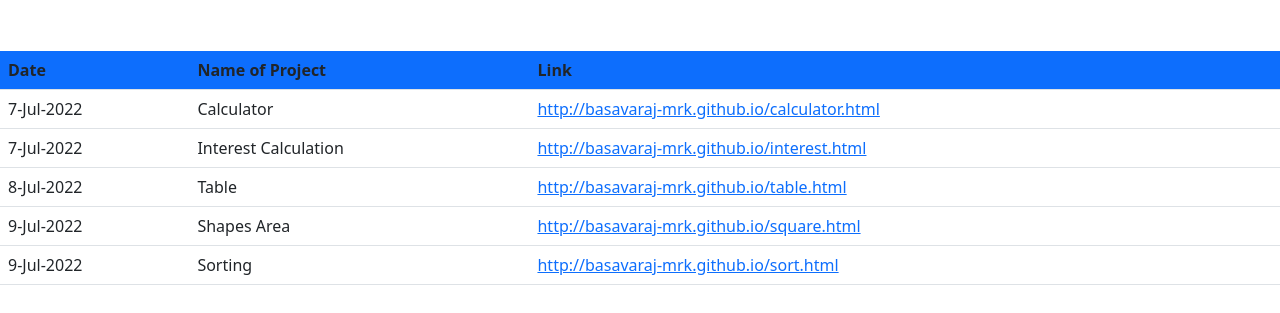
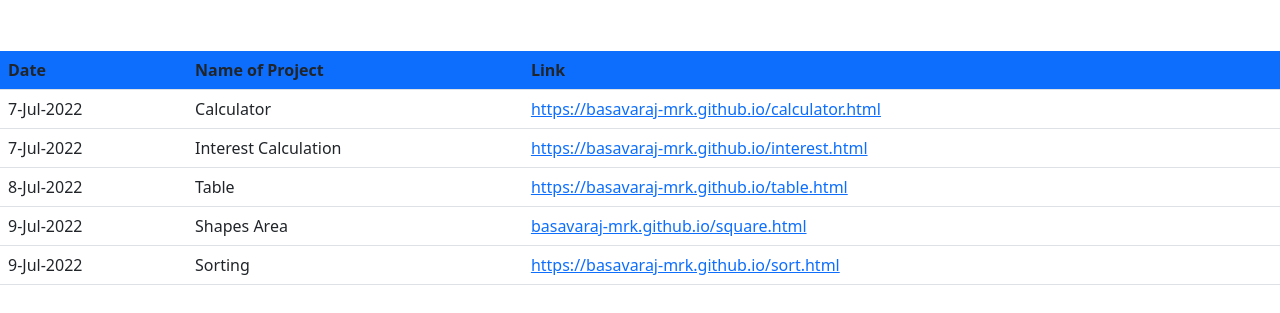
Before and after one commit to basavaraj-mrk/basavaraj-mrk, a plain HTML site: page index.html in a window 1280 px wide. Shown: the part 53-366 px from the top of the page. Drawn offline with nearby package versions, Linux system fonts and the light colour scheme.

Commit message:
Updated 11july

```diff
--- a/index.html
+++ b/index.html
@@ -14,11 +14,11 @@
 			</thead>
 
 			<tbody>
-			<tr><td>7-Jul-2022</td><td>Calculator</td><td><a href="http://basavaraj-mrk.github.io/calculator.html">http://basavaraj-mrk.github.io/calculator.html</a></td></tr>
-			<tr><td>7-Jul-2022</td><td>Interest Calculation</td><td><a href="http://basavaraj-mrk.github.io/interest.html">http://basavaraj-mrk.github.io/interest.html</a></td></tr>
-			<tr><td>8-Jul-2022</td><td>Table</td><td><a href="http://basavaraj-mrk.github.io/table.html">http://basavaraj-mrk.github.io/table.html</a></td></tr>
-			<tr><td>9-Jul-2022</td><td>Shapes Area</td><td><a href="http://basavaraj-mrk.github.io/square.html">http://basavaraj-mrk.github.io/square.html</a></td></tr>
-			<tr><td>9-Jul-2022</td><td>Sorting</td><td><a href="http://basavaraj-mrk.github.io/sort.html">http://basavaraj-mrk.github.io/sort.html</a></td></tr>
+			<tr><td>7-Jul-2022</td><td>Calculator</td><td><a href="https://basavaraj-mrk.github.io/calculator.html">https://basavaraj-mrk.github.io/calculator.html</a></td></tr>
+			<tr><td>7-Jul-2022</td><td>Interest Calculation</td><td><a href="https://basavaraj-mrk.github.io/interest.html">https://basavaraj-mrk.github.io/interest.html</a></td></tr>
+			<tr><td>8-Jul-2022</td><td>Table</td><td><a href="https://basavaraj-mrk.github.io/table.html">https://basavaraj-mrk.github.io/table.html</a></td></tr>
+			<tr><td>9-Jul-2022</td><td>Shapes Area</td><td><a href="basavaraj-mrk.github.io/square.html">basavaraj-mrk.github.io/square.html</a></td></tr>
+			<tr><td>9-Jul-2022</td><td>Sorting</td><td><a href="https://basavaraj-mrk.github.io/sort.html">https://basavaraj-mrk.github.io/sort.html</a></td></tr>
 
 			</tbody>
 
```
